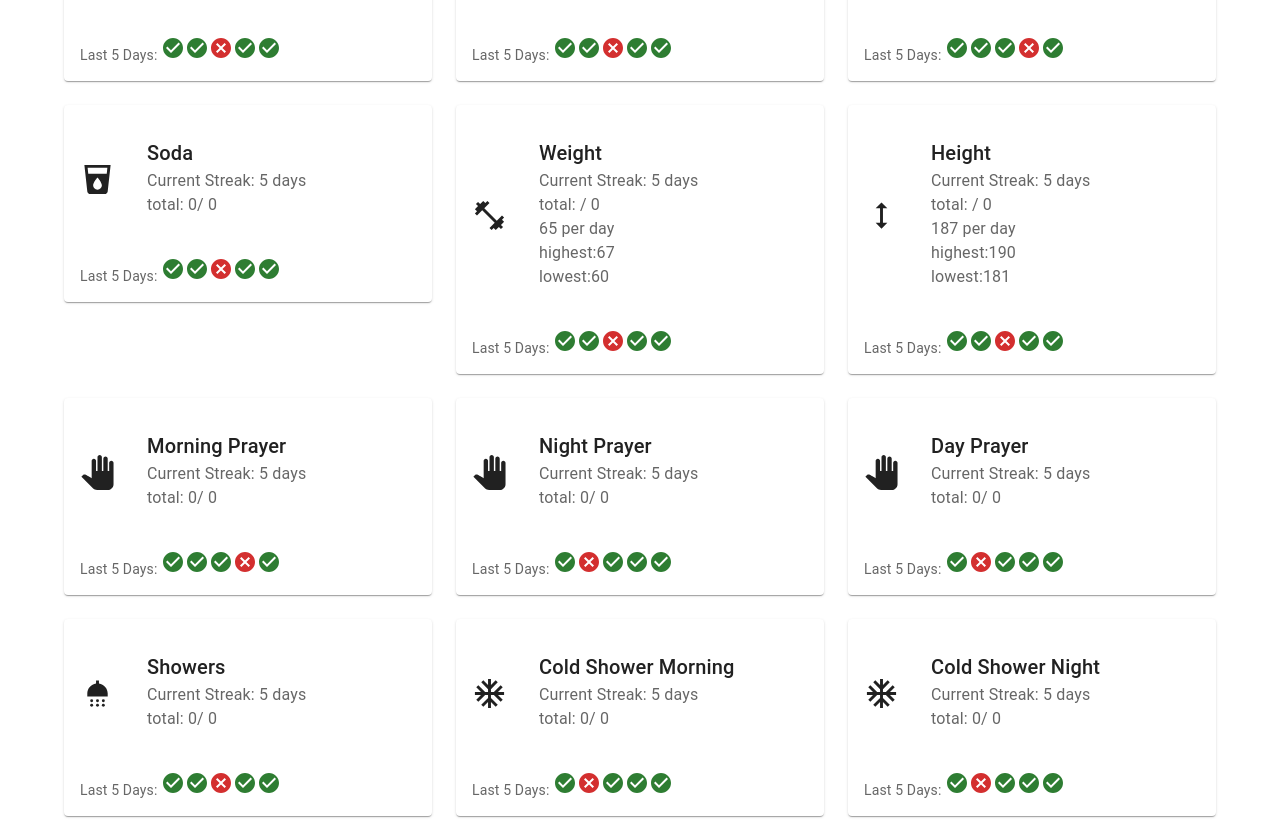
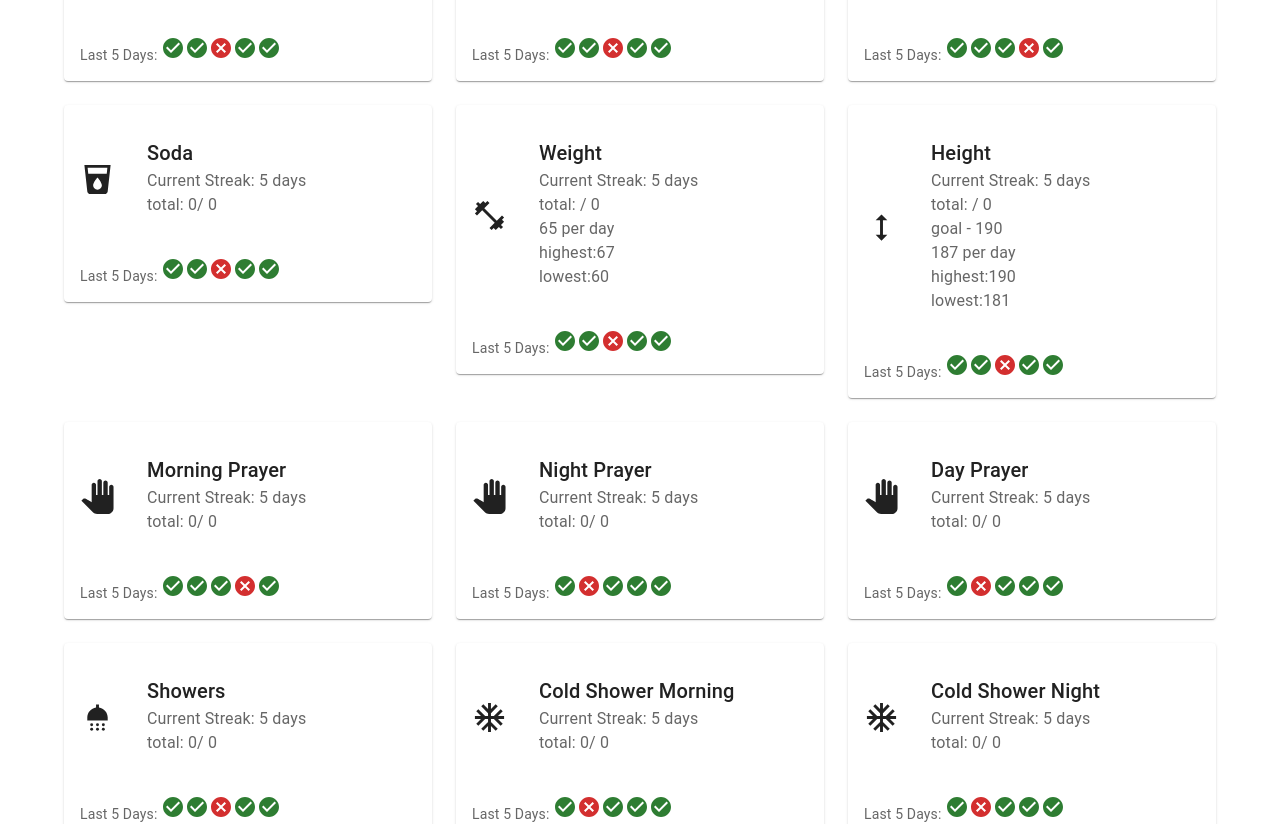
Before and after one commit to codebymarco/life-track-app, a React (Vite) app: page / in a window 1280 px wide. Shown: the part 860-1684 px from the top of the page. Built offline with nearby package versions, Linux system fonts and the light colour scheme.

Commit message:
added goal

```diff
--- a/src/pages/Entries.tsx
+++ b/src/pages/Entries.tsx
@@ -982,7 +982,7 @@ const Entries: React.FC = () => {
                       {entry.jelqs || 0}
                     </TableCell>
                     <TableCell className={classes.tableCell}>
-                      {entry.coding !== undefined ? entry.coding : "-"}
+                      {entry.coding !== undefined ? entry.coding : 0}
                     </TableCell>
 
                     <TableCell className={classes.tableCell}>
--- a/src/pages/Home.tsx
+++ b/src/pages/Home.tsx
@@ -209,6 +209,7 @@ const Home: React.FC = () => {
     lowestDate?: string;
     lowest?: number;
     total?: number;
+    goal?: number;
     history: boolean[]; // Last 5 days history (true for yes, false for no)
   }
 
@@ -323,6 +324,7 @@ const Home: React.FC = () => {
       average: 187,
       highest: 190,
       lowest: 181,
+      goal: 190,
     },
     weight: {
       name: "Weight",
@@ -341,6 +343,7 @@ const Home: React.FC = () => {
       average: waterAverage,
       highest: 39000,
       lowest: 39,
+      goal: 3,
       highestDate: new Date().toISOString(), // Sets the current date and time in ISO 8601 format,
       lowestDate: new Date().toISOString(), // Sets the current date and time in ISO 8601 format,
     },
@@ -714,6 +717,11 @@ const Home: React.FC = () => {
                   <Typography color="text.secondary">
                     total: {tracker.activity.total}/ {data.length}
                   </Typography>
+                  {tracker.activity.goal ? (
+                    <Typography color="text.secondary">
+                      goal - {tracker.activity.goal}
+                    </Typography>
+                  ) : null}
                   {tracker.activity.average ? (
                     <Typography color="text.secondary">
                       {tracker.activity.average} per day
```
